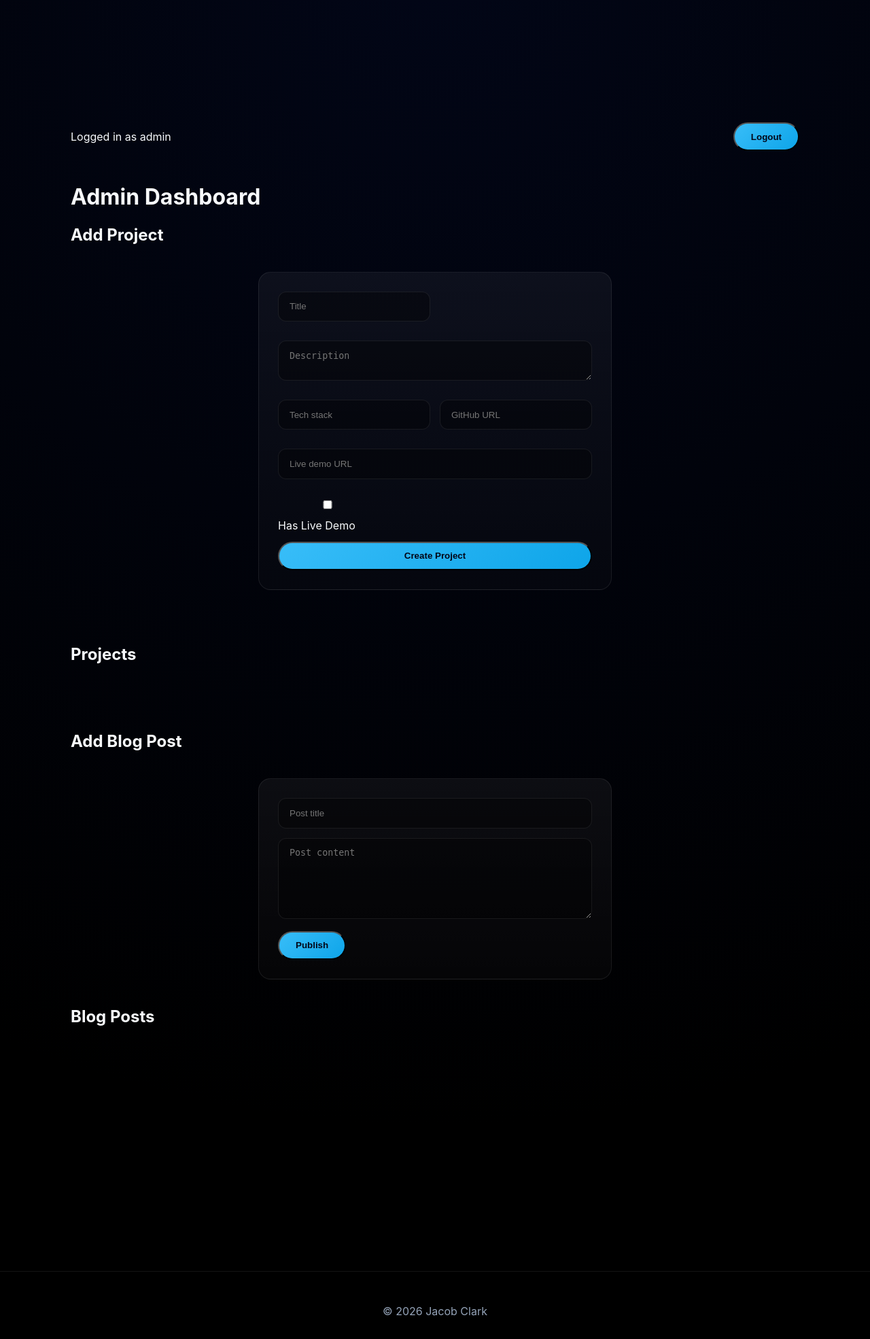
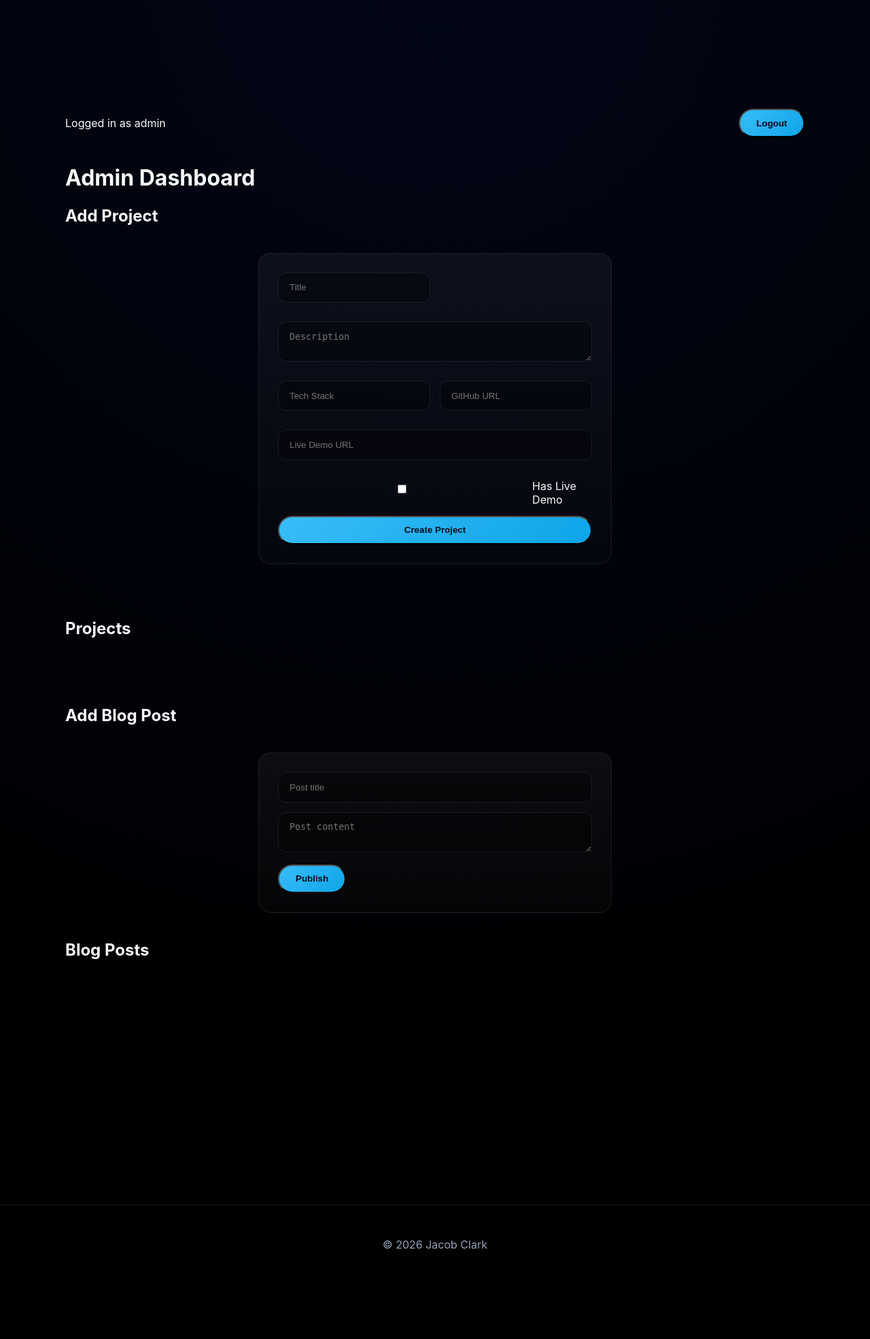
Before and after one commit to PythonJake-888/PythonPortfolio, a Flask app: page /admin in a window 1280 px wide. Shown: the part 59-2029 px from the top of the page at 68% size. After the commit the page ends 1897 px from the top, so only its background shows below. Run offline with Flask 3, Linux system fonts and the light colour scheme; a user stored in the database is signed in.

Commit message:
Polish and admin

```diff
--- a/static/css/style.css
+++ b/static/css/style.css
@@ -216,3 +216,54 @@
   margin-top: 0;
   margin-bottom: 80px;    /* SPACE BETWEEN SECTIONS */
 }
+
+
+.admin-shell {
+  max-width: 1200px;
+  margin: 0 auto;
+  padding: 70px 24px 140px;
+}
+
+.admin-topbar {
+  display:flex;
+  justify-content:space-between;
+  align-items:center;
+  margin-bottom:40px;
+}
+
+.admin-section { margin-bottom: 80px; }
+
+.admin-project-grid {
+  display:grid;
+  grid-template-columns:repeat(auto-fit,minmax(340px,1fr));
+  gap:28px;
+}
+
+.admin-project-card {
+  background:rgba(255,255,255,.04);
+  border:1px solid rgba(255,255,255,.08);
+  border-radius:20px;
+  padding:22px;
+}
+
+.admin-actions {
+  display:flex;
+  gap:14px;
+  margin:14px 0;
+}
+
+.project-media {
+  max-height:240px;
+  object-fit:contain;
+  margin-bottom:10px;
+}
+
+.admin-checkbox {
+  display:flex;
+  align-items:center;
+  gap:10px;
+  grid-column:1 / -1;
+}
+
+#lightbox video { display:none !important; }
+#lightbox:not(.active) video { display:none !important; }
--- a/templates/admin.html
+++ b/templates/admin.html
@@ -2,7 +2,6 @@
 {% block content %}
 <div class="admin-shell">
 
-  <!-- Top Bar -->
 <div class="admin-topbar">
   <span>Logged in as {{ current_user.username }}</span>
   <form method="POST" action="{{ url_for('logout') }}">
@@ -10,33 +9,29 @@
   </form>
 </div>
 
-  <h1 class="admin-title">Admin Dashboard</h1>
+<h1>Admin Dashboard</h1>
 
-  <!-- ADD PROJECT -->
 <section class="admin-section">
   <h2>Add Project</h2>
 
   <form method="POST" action="{{ url_for('add_project') }}" class="admin-form admin-grid">
+
     <input name="title" placeholder="Title" required>
     <textarea name="description" placeholder="Description"></textarea>
 
-      <input name="tech" placeholder="Tech stack">
+    <input name="tech" placeholder="Tech Stack">
     <input name="github" placeholder="GitHub URL">
-      <input name="demo_url" placeholder="Live demo URL">
+    <input name="demo_url" placeholder="Live Demo URL">
 
-<div class="admin-checkbox">
-  <label>
+    <label class="admin-checkbox">
       <input type="checkbox" name="has_demo">
       Has Live Demo
     </label>
-</div>
 
-
-      <button class="btn btn-primary admin-submit">Create Project</button>
+    <button class="btn admin-submit">Create Project</button>
   </form>
 </section>
 
-  <!-- PROJECTS -->
 <section class="admin-section">
   <h2>Projects</h2>
 
@@ -47,24 +42,22 @@
       <h3>{{ project.title }}</h3>
       <p>{{ project.description }}</p>
 
-        <form method="POST"
-              action="{{ url_for('upload_project_media', project_id=project.id) }}"
-              enctype="multipart/form-data">
-
+      <form method="POST" enctype="multipart/form-data"
+            action="{{ url_for('upload_project_media', project_id=project.id) }}">
         <input type="file" name="file" required>
 
-          <div class="project-actions">
-            <a href="{{ url_for('edit_project', id=project.id) }}" class="btn btn-outline">Edit</a>
-            <button class="btn btn-primary">Upload Media</button>
+        <div class="admin-actions">
+          <a href="{{ url_for('edit_project', id=project.id) }}" class="btn">Edit</a>
+          <button class="btn">Upload Media</button>
         </div>
       </form>
 
-        <div class="admin-media-grid">
+      <div class="gallery">
         {% for media in project.media %}
           {% if media.media_type == "video" %}
-              <video src="{{ media.url }}" muted></video>
+            <video src="{{ media.url }}" class="project-media" controls></video>
           {% else %}
-              <img src="{{ media.url }}" onclick="openLightbox('{{ media.url }}','image')">
+            <img src="{{ media.url }}" class="project-media">
           {% endif %}
         {% endfor %}
       </div>
@@ -78,13 +71,12 @@
   </div>
 </section>
 
-  <!-- BLOG -->
 <section class="admin-section">
   <h2>Add Blog Post</h2>
 
   <form method="POST" action="{{ url_for('add_blog') }}" class="admin-form">
     <input name="title" placeholder="Post title" required>
-      <textarea name="body" placeholder="Post content" rows="6"></textarea>
+    <textarea name="body" placeholder="Post content"></textarea>
     <button class="btn">Publish</button>
   </form>
 
@@ -92,7 +84,6 @@
   {% for post in posts %}
     <div class="admin-blog-row">
       <span>{{ post.title }}</span>
-
       <div class="admin-actions">
         <a href="{{ url_for('edit_blog', id=post.id) }}" class="btn">Edit</a>
         <form method="POST" action="{{ url_for('delete_blog', id=post.id) }}">
```
Lines whose indentation alone changed are shown as unchanged.
